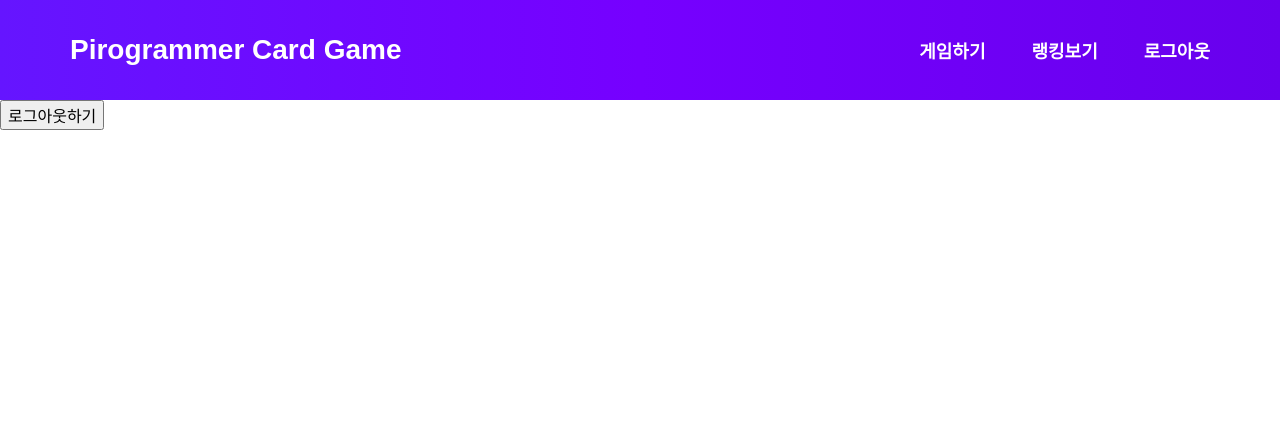
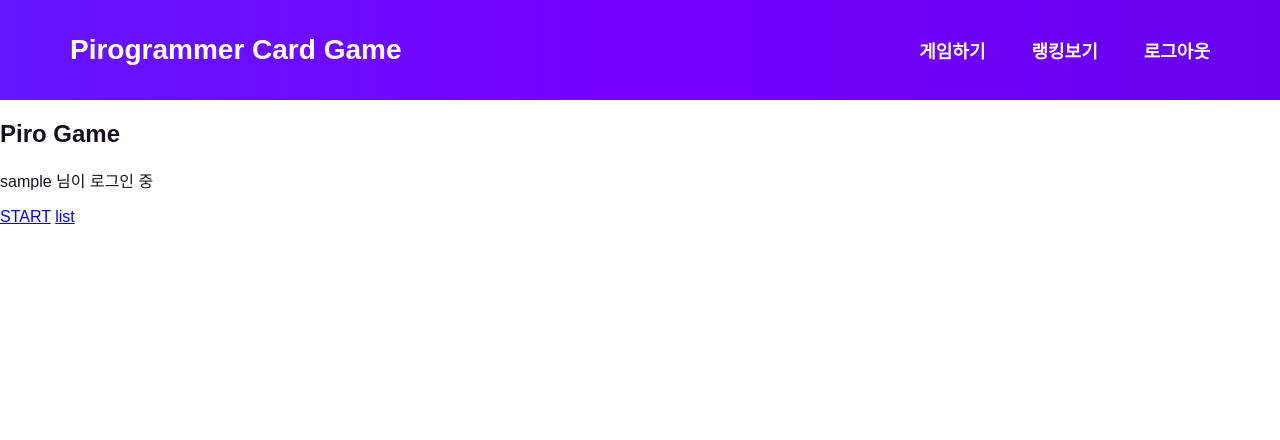
Before and after one commit to Pirogramming-25/Piro25_CardGame_5, a Django app: page / in a window 1280 px wide. Shown: the top 440 px of the page. Run offline with Django 4.2, Linux system fonts and the light colour scheme; the visitor is signed in with stand-in values (Sample User, id 1); some libraries are stand-ins or nearby versions.

Commit message:
feat: 메인 페이지 로그인 전/후 화면 구현
- 로그인 전: 구글 소셜 로그인으로 연결되는 START 버튼
- 로그인 후: 현재 로그인 유저 표시 + START(게임 생성) / list(전적) 버튼

```diff
--- a/templates/users/home.html
+++ b/templates/users/home.html
@@ -1,16 +1,35 @@
 {% extends "base.html" %}
-{% load socialaccount %}
+{% load static socialaccount %}
+
+{% block title %}Piro Game{% endblock %}
+
+{% block body_class %}main-page{% endblock %}
+
+{% block css %}
+<link rel="stylesheet" href="{% static 'css/main.css' %}">
+{% endblock %}
 
 {% block content %}
+<section class="main-section">
+
+    <h1 class="main-title">Piro Game</h1>
+
     {% if user.is_authenticated %}
-        <form method="post" action="{% url 'users:logout' %}">
-            {% csrf_token %}
-            <button type="submit">로그아웃하기</button>
-        </form>
+        <p class="main-user">{{ user }} 님이 로그인 중</p>
+
+        <div class="main-buttons">
+            <a href="{% url 'games:create' %}" class="main-button">START</a>
+            <a href="{% url 'games:history' %}" class="main-button">list</a>
+        </div>
+
     {% else %}
-        <form method="post" action="{% provider_login_url 'google' %}">
-            {% csrf_token %}
-            <button type="submit">로그인하기</button>
-        </form>
+        <div class="main-buttons">
+            <form method="post" action="{% provider_login_url 'google' %}">
+                {% csrf_token %}
+                <button type="submit" class="main-button">START</button>
+            </form>
+        </div>
     {% endif %}
+
+</section>
 {% endblock %}
```
